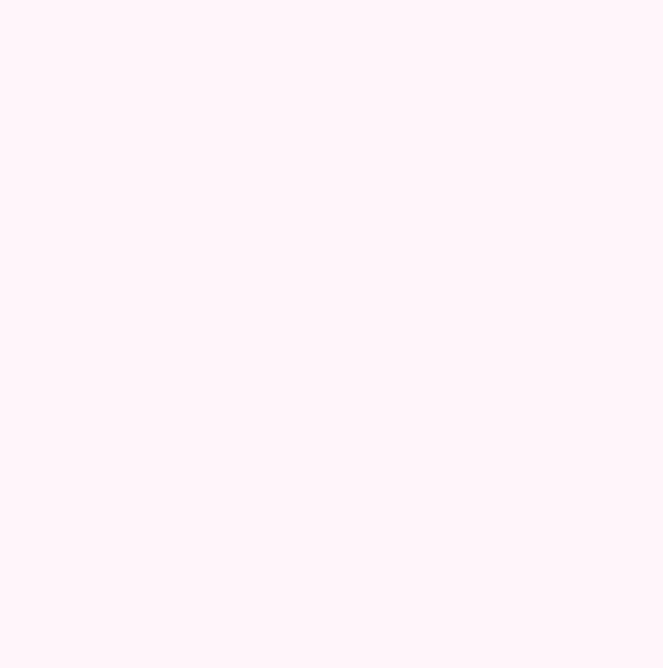
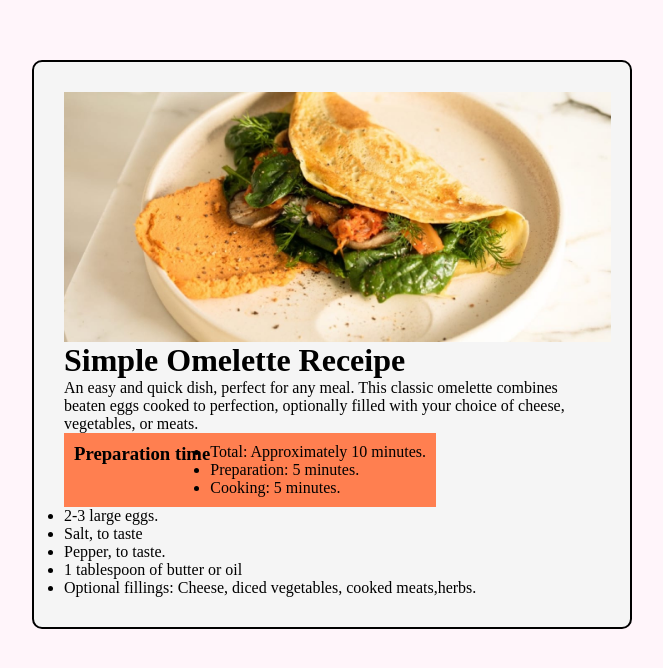
Before and after one commit to NandakumarTD/RecipePage, a plain HTML site: page index.html in a window 1280 px wide. Shown: the whole page, without its empty margins (308-971 px from the left). Drawn offline with Linux system fonts and the light colour scheme.

Commit message:
Some contents added in html

```diff
--- a/index.html
+++ b/index.html
@@ -8,6 +8,42 @@
     <link rel="stylesheet" href="style.css">
 </head>
 <body>
+    <div class="main-container">
+        <div class="img-container">
+            <img src="/Image/image-omelette.jpeg" alt="omelette.jpg" height="250px" width="auto">
+        </div>
+        <div class="main-content">
+            <h1 id ="heading">Simple Omelette Receipe</h1>
+            <p class="text">An easy and quick dish, perfect for any meal. This classic omelette combines beaten
+                eggs cooked to perfection, optionally filled with your choice of cheese, vegetables, or meats.
+            </p>
+        </div>
+        <div class="prep-box">
+            <h3 class ="preptxt">
+                Preparation time
+            </h3>
+            <ul>
+                <li>
+                    <span>Total:</span> Approximately 10 minutes.
+                </li>
+                <li>
+                    <span>Preparation:</span> 5 minutes.
+                </li>
+                <li>
+                    <span>Cooking:</span> 5 minutes.
+                </li>
+            </ul>
+        </div>
+        <div class="ingredients-container">
+            <ul>
+                <li>2-3 large eggs.</li>
+                <li>Salt, to taste</li>
+                <li>Pepper, to taste.</li>
+                <li>1 tablespoon of butter or oil</li>
+                <li>Optional fillings: Cheese, diced vegetables, cooked meats,herbs.</li>
+            </ul>
+        </div>
 
+    </div>
 </body>
 </html>
--- a/style.css
+++ b/style.css
@@ -1,3 +1,35 @@
+*{
+    margin:0;
+    padding:0;
+    box-sizing: border-box;
+}
 body{
-    background-color: hsl(330, 100%, 98%)
+    padding:60px;
+    background-color: hsl(330, 100%, 98%);
+    display:flex;
+    align-items: center;
+    justify-content: center;
 }
+.main-container{
+    display:flex;
+    flex-wrap: wrap;
+    height:auto;
+    width:600px;
+    background-color: whitesmoke;
+    border-radius: 10px;
+    border: 2px solid black;
+    padding:30px;
+    overflow: hidden;
+}
+.img-container{
+    display: flex;
+    flex-wrap: wrap;
+    object-fit: contain;
+}
+.prep-box{
+    display:flex;
+    padding:10px;
+    height:auto;
+    width: auto;
+    background-color: coral;
+}
```
Also changed, not shown: Image/image-omelette.jpeg (added).
